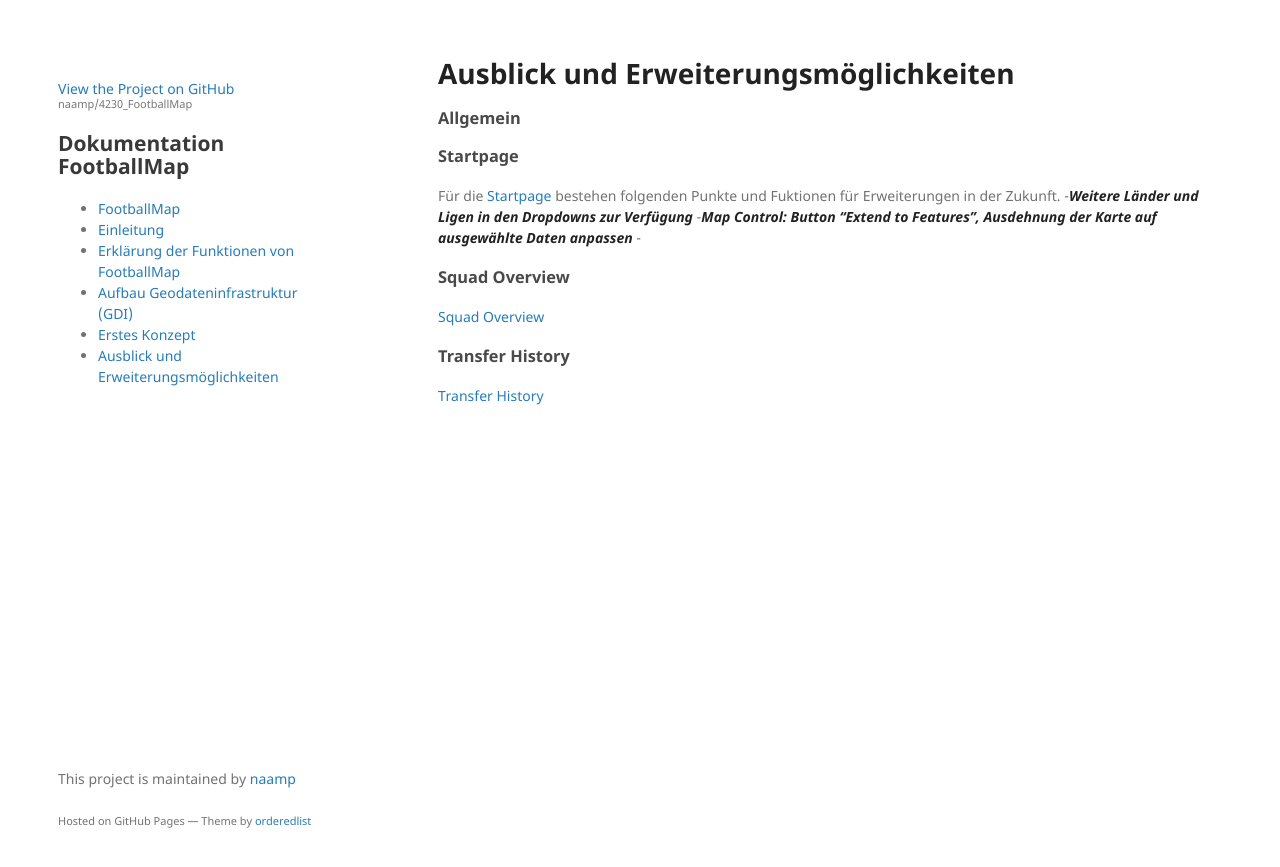
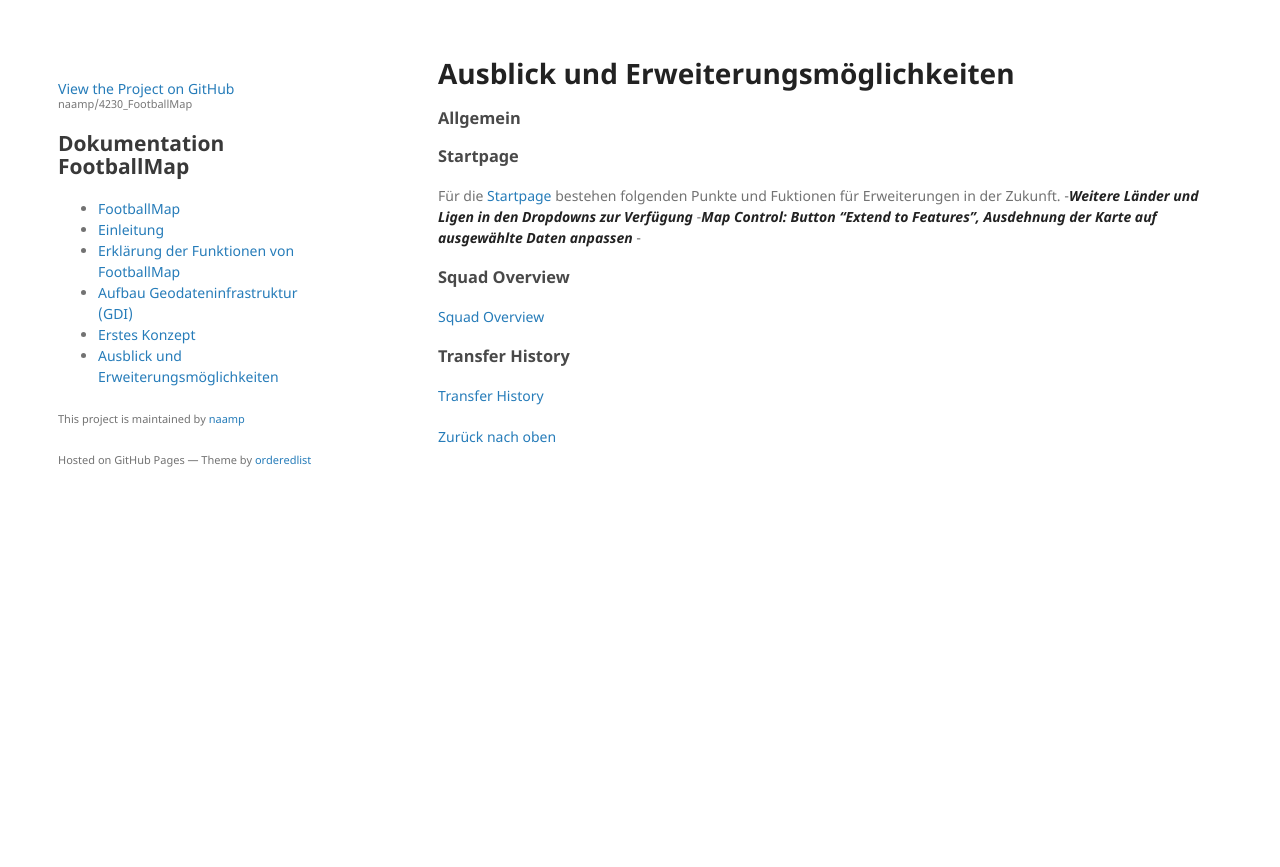
Before and after one commit to naamp/4230_FootballMap, a Jekyll site: the page built from docs/ausblick.md, in a window 1280 px wide. Shown: the top 867 px of the page. Built offline with Jekyll 4.4.1, drawn with Linux system fonts in a browser that asks for light colours; our own code applies the rules of GitHub Pages for plain Markdown files.

Commit message:
20240514_13_Nando
Styling

```diff
--- a/docs/_layouts/default.html
+++ b/docs/_layouts/default.html
@@ -90,16 +90,16 @@
                 </li>
             </ul>
         </nav>
+        <div>
+          {% if site.github.is_project_page %}
+          <p><small>This project is maintained by <a href="{{ site.github.owner_url }}">{{ site.github.owner_name }}</a></small></p>
+          {% endif %}
+          <p><small>Hosted on GitHub Pages — Theme by <a href="https://github.com/orderedlist">orderedlist</a></small></p>
+        </div>
     </header>
     <section>
         {{ content }}
     </section>
-    <footer>
-        {% if site.github.is_project_page %}
-        <p>This project is maintained by <a href="{{ site.github.owner_url }}">{{ site.github.owner_name }}</a></p>
-        {% endif %}
-        <p><small>Hosted on GitHub Pages — Theme by <a href="https://github.com/orderedlist">orderedlist</a></small></p>
-    </footer>
 </div>
 <script src="{{ '/assets/js/scale.fix.js' | relative_url }}"></script>
 </body>
--- a/docs/ausblick.md
+++ b/docs/ausblick.md
@@ -18,3 +18,7 @@ Für die [Startpage](#startpage) bestehen folgenden Punkte und Fuktionen für Er
 <div id="transfer-history"></div>
 
 [Transfer History](#transfer-history)
+
+
+
+[Zurück nach oben](#top)
```
Also changed, not shown: docs/aufbauGDI.md (+5 -2 lines), docs/einleitung.md (+3 -0 lines), docs/index.md (+0 -33 lines), docs/konzept.md (+3 -0 lines).
